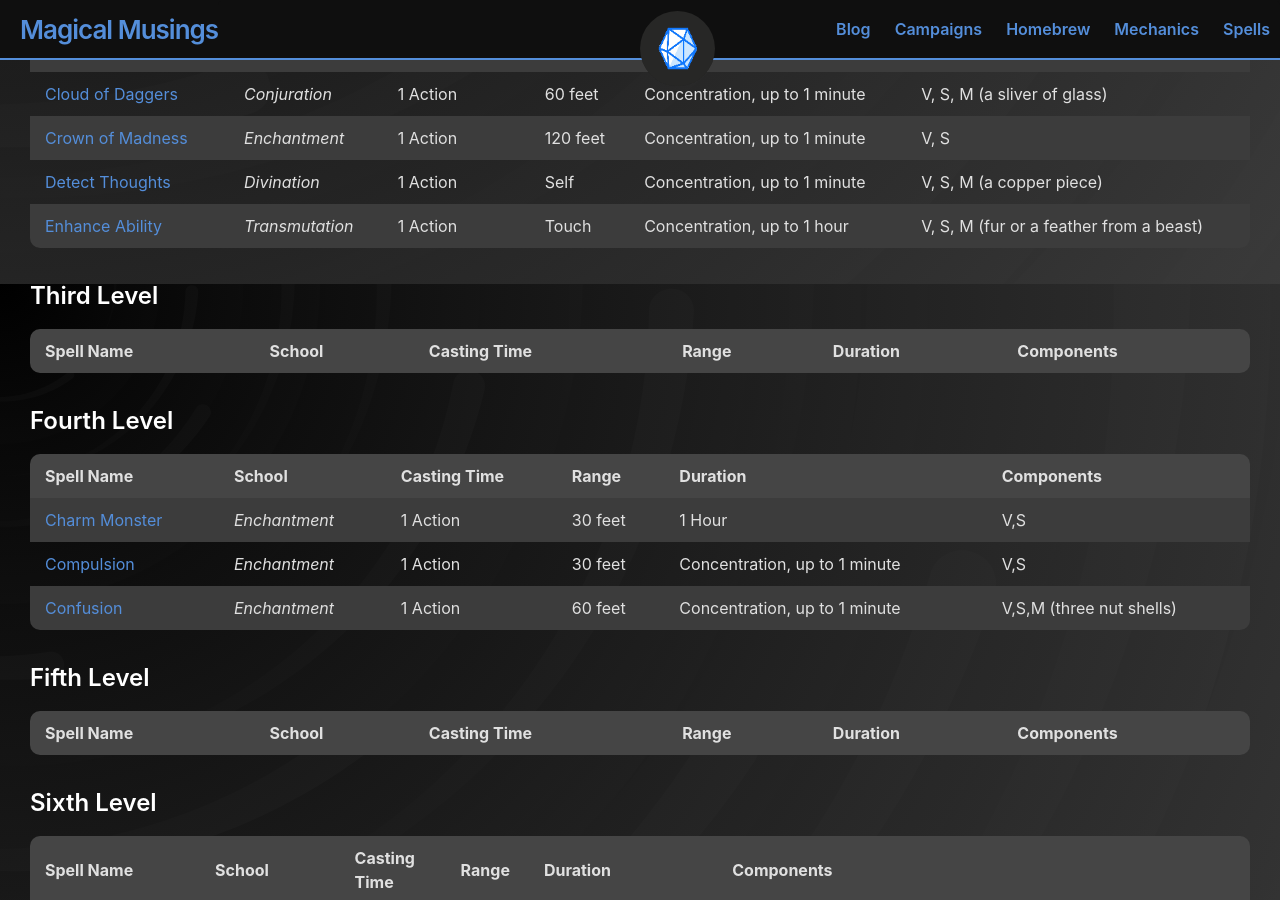
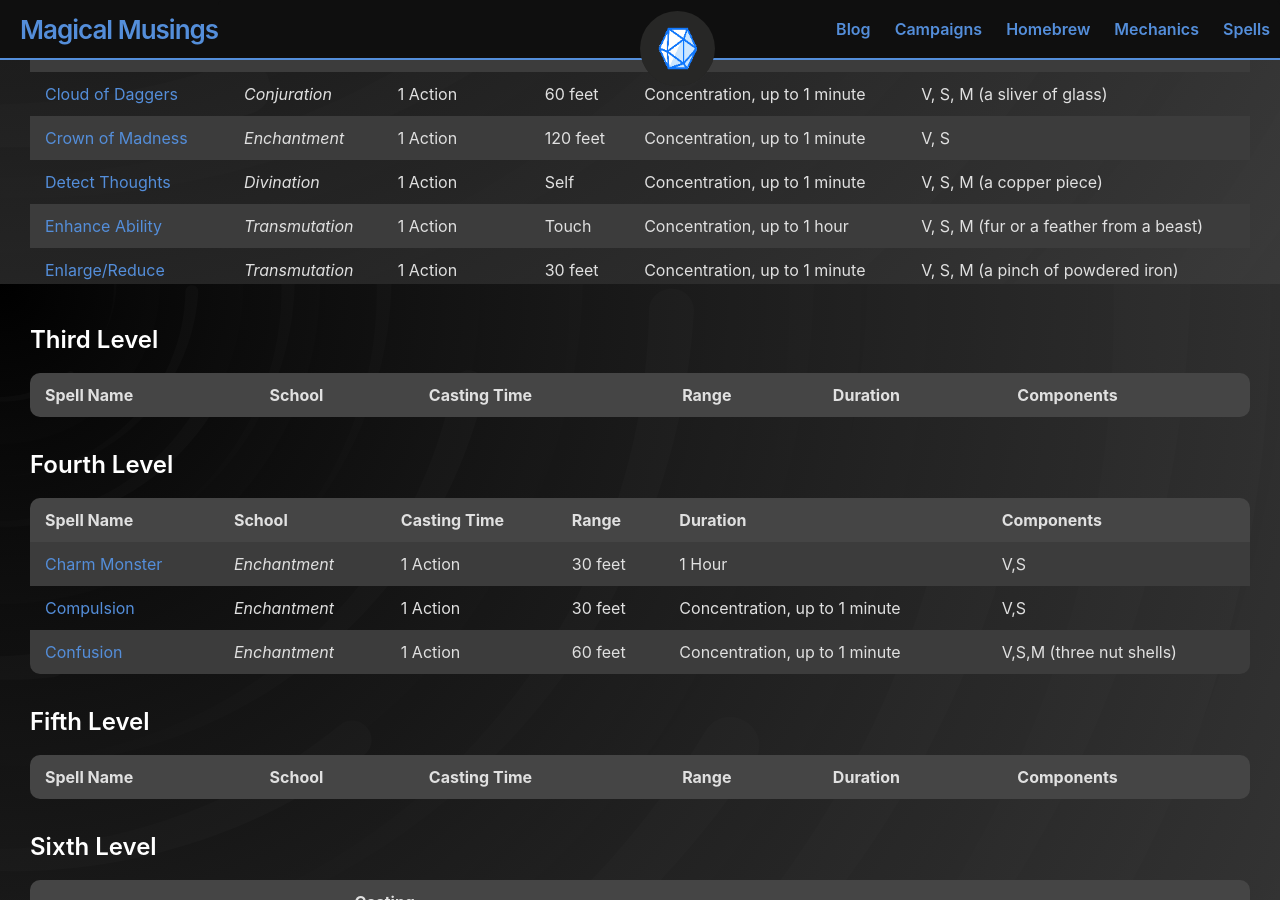
Before and after one commit to andersthemagi/magicalmusings.github.io, a Jekyll site: the page built from spell-lists/bard.md, in a window 1280 px wide and 900 px high, scrolled down 2596 px. Built offline with Jekyll 4.4.1, drawn with Linux system fonts in a browser that asks for light colours.

Commit message:
Update 2020-10-22-spells-2-enlarge-reduce.md

```diff
--- a/_posts/spells/second-level/2020-10-22-spells-2-enlarge-reduce.md
+++ b/_posts/spells/second-level/2020-10-22-spells-2-enlarge-reduce.md
@@ -1,9 +1,9 @@
 ---
-title: Enlarge/Reduce
-permalink: "/spells/second-level/enhance-ability/"
+title: "Enlarge/Reduce"
+permalink: "/spells/second-level/enlarge-reduce/"
 layout: spell-post
 categories: [Spells, Second Level]
-tags: [Artificer, Sorcerer, Wizard]
+tags: [Artificer, Bard, Druid, Sorcerer, Wizard]
 source: "Player's Handbook (PHB)"
 spell-level: 2nd-Level
 school: Transmutation
```
